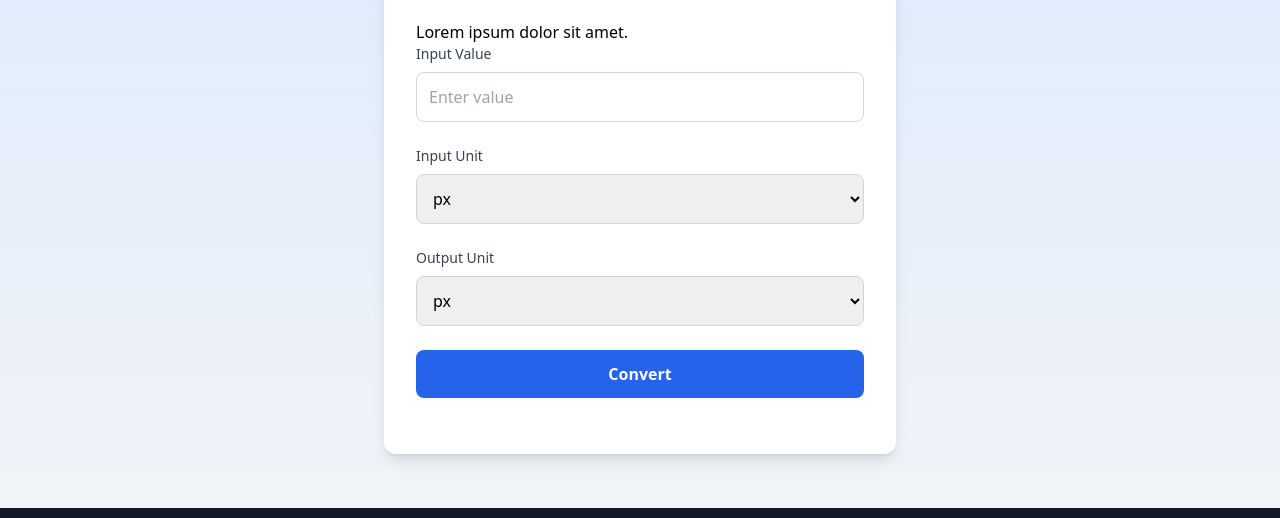
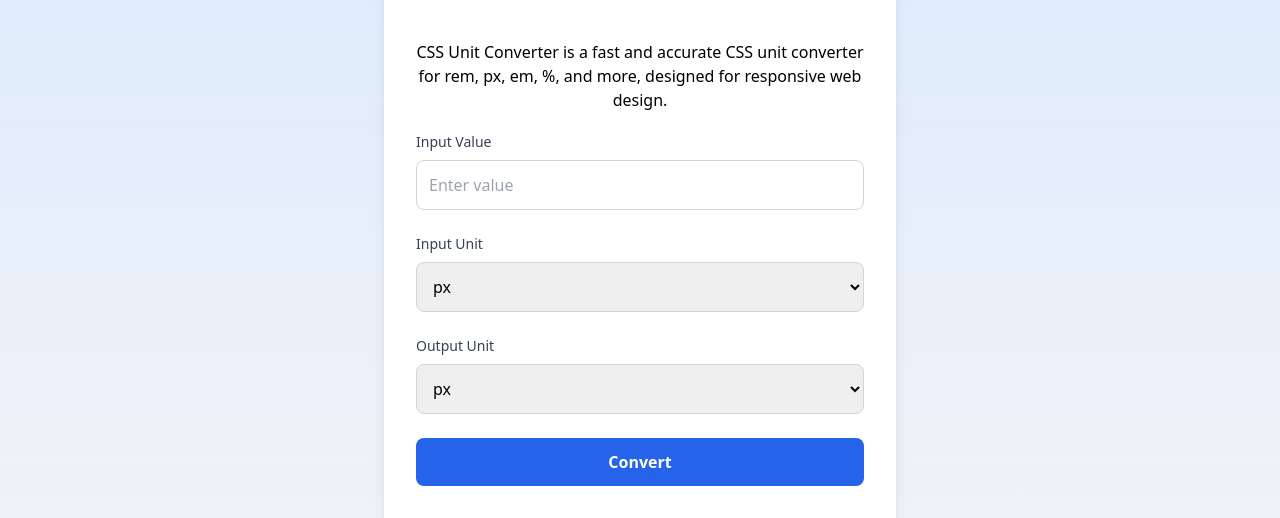
Before and after one commit to sarwar12/CSS-Unit-Converter, a plain HTML site: page index.html in a window 1280 px wide. Shown: the part 204-722 px from the top of the page. Drawn offline with nearby package versions, Linux system fonts and the light colour scheme.

Commit message:
update paragraph

```diff
--- a/index.html
+++ b/index.html
@@ -26,7 +26,7 @@
     <div class="container mx-auto px-4">
       <div class="bg-white p-8 rounded-xl shadow-lg w-full max-w-lg mx-auto">
         <h2 class="text-3xl font-bold mb-6 text-center text-gray-800">CSS Unit Converter</h2>
-        <p>Lorem ipsum dolor sit amet.</p>
+        <p style="text-align: center;padding: 20px 0;">CSS Unit Converter is a fast and accurate CSS unit converter for rem, px, em, %, and more, designed for responsive web design.</p>
 
         <div class="mb-6">
           <label for="inputValue" class="block text-sm font-medium text-gray-700 mb-2">Input Value</label>
```
